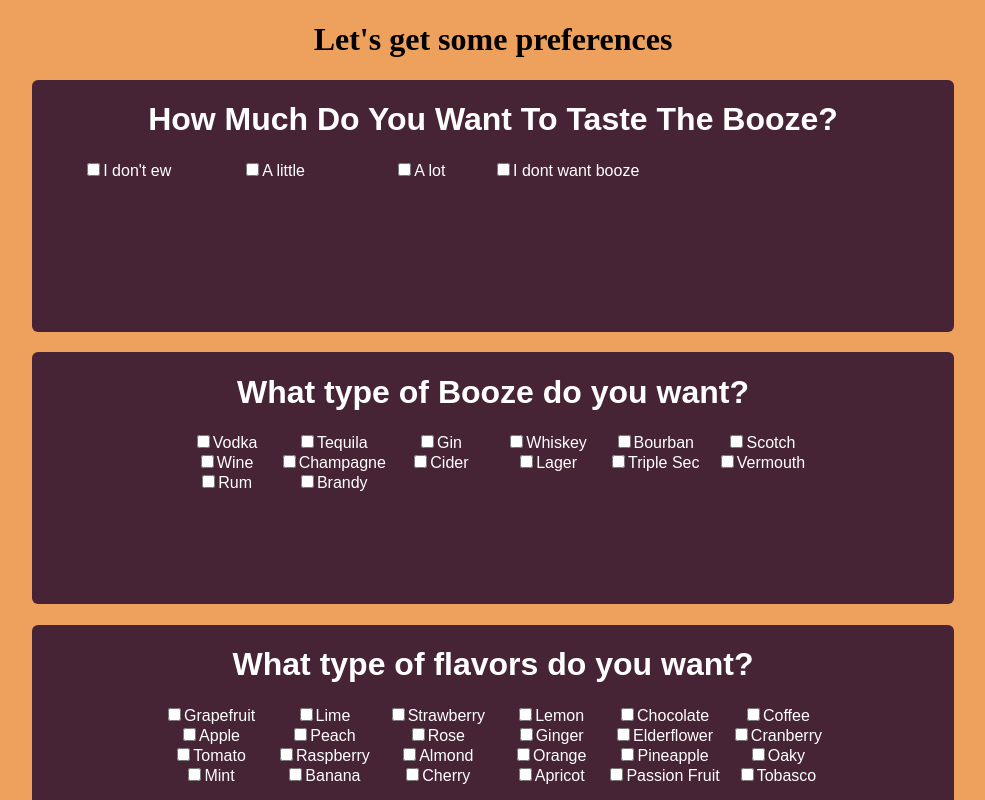
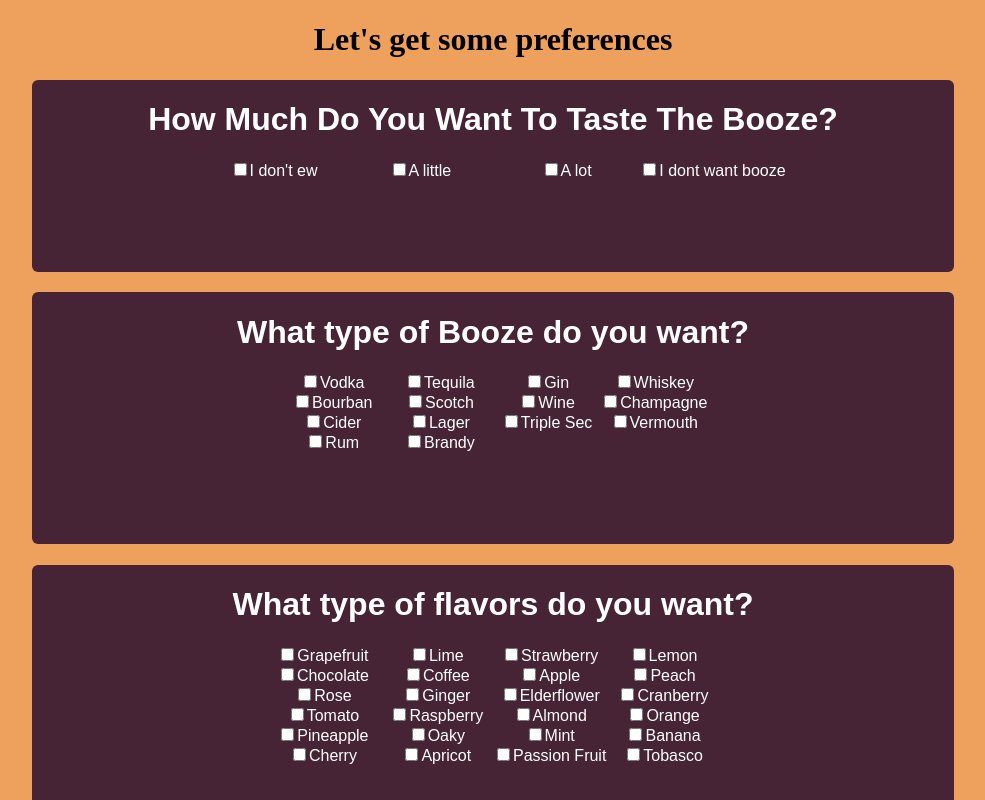
Before and after one commit to BlueNealis/what-should-I-order, a Next.js app: page /drinkPreference/form in a window 1280 px wide. Shown: the top 800 px of the page, without its empty margins (147-1132 px from the left). Built offline with nearby package versions, Linux system fonts and the light colour scheme; a web font is replaced by a local one.

Commit message:
Remove row part of grid

```diff
--- a/components/promptBox/promptBox.module.scss
+++ b/components/promptBox/promptBox.module.scss
@@ -5,6 +5,7 @@
   background-color: vars.$plum;
   @include vars.paragraph-font;
   width: 90%;
+  height: calc(100% - 20vh);
   border-radius: vars.$border-radius;
   text-align: center;
   display: flex;
@@ -18,8 +19,7 @@
 
 .optionSection {
   display: grid;
-  grid-template-columns: repeat(6, 1fr);
-  grid-template-rows: repeat(4, 1fr);
+  grid-template-columns: repeat(4, 1fr);
   grid-column-gap: 0px;
   grid-row-gap: 0px;
   margin-bottom: 10%;
```
